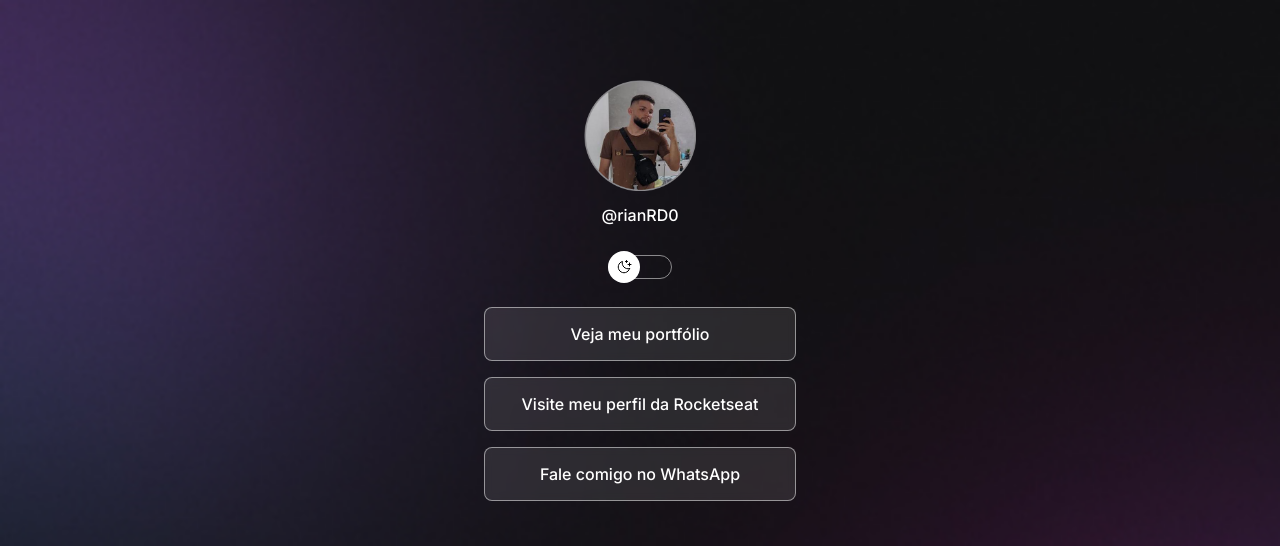
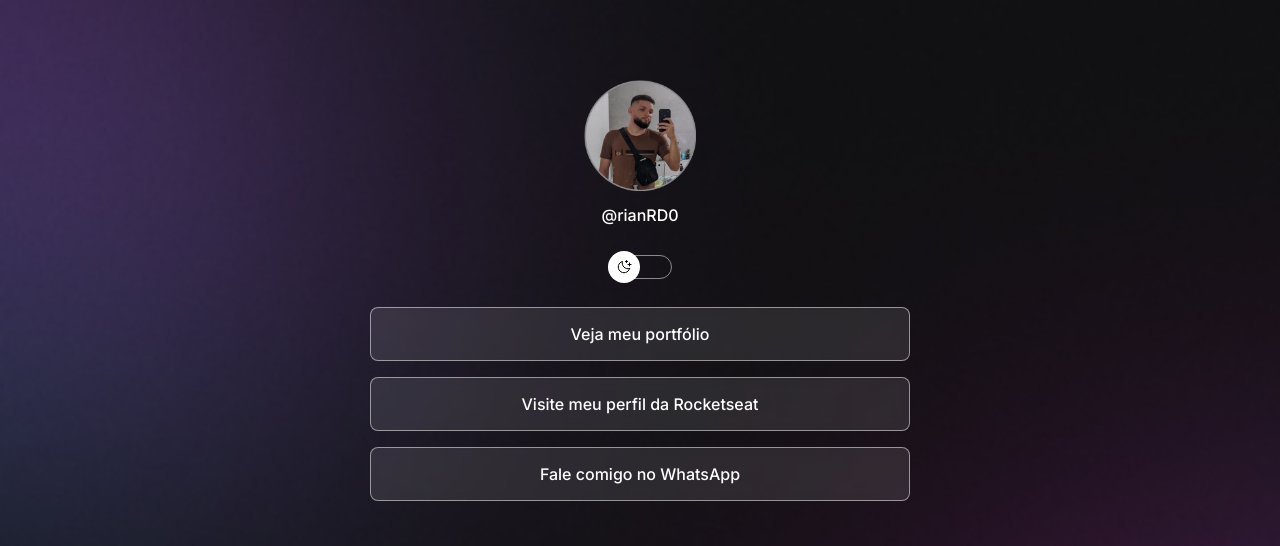
Before and after one commit to rianRD0/DevLinks, a plain HTML site: page index.html in a window 1280 px wide. Shown: the top 546 px of the page. Drawn offline with nearby package versions, Linux system fonts and the light colour scheme.

Commit message:
adjust container width

```diff
--- a/index.html
+++ b/index.html
@@ -39,7 +39,7 @@
           >
         </li>
         <li>
-          <a target="_blank" href="#">Fale comigo no WhatsApp</a>
+          <a href="#">Fale comigo no WhatsApp</a>
         </li>
       </ul>
       <div id="social-links">
--- a/style.css
+++ b/style.css
@@ -34,7 +34,8 @@ body * {
 }
 
 #container {
-  width: 360px;
+  width: 100%;
+  max-width: 588px;
   margin: 56px auto 0px;
   padding: 0px 24px;
 }
```
